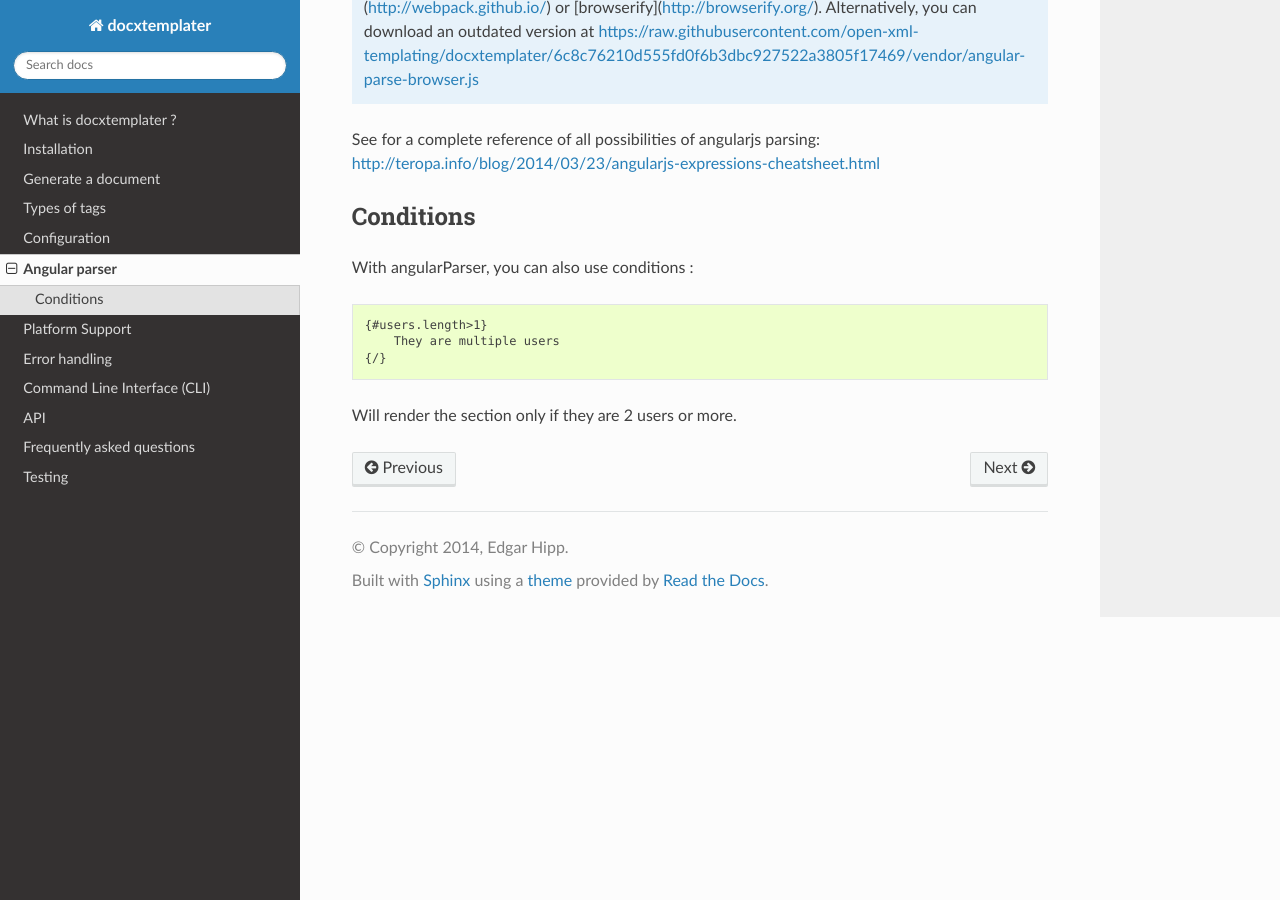
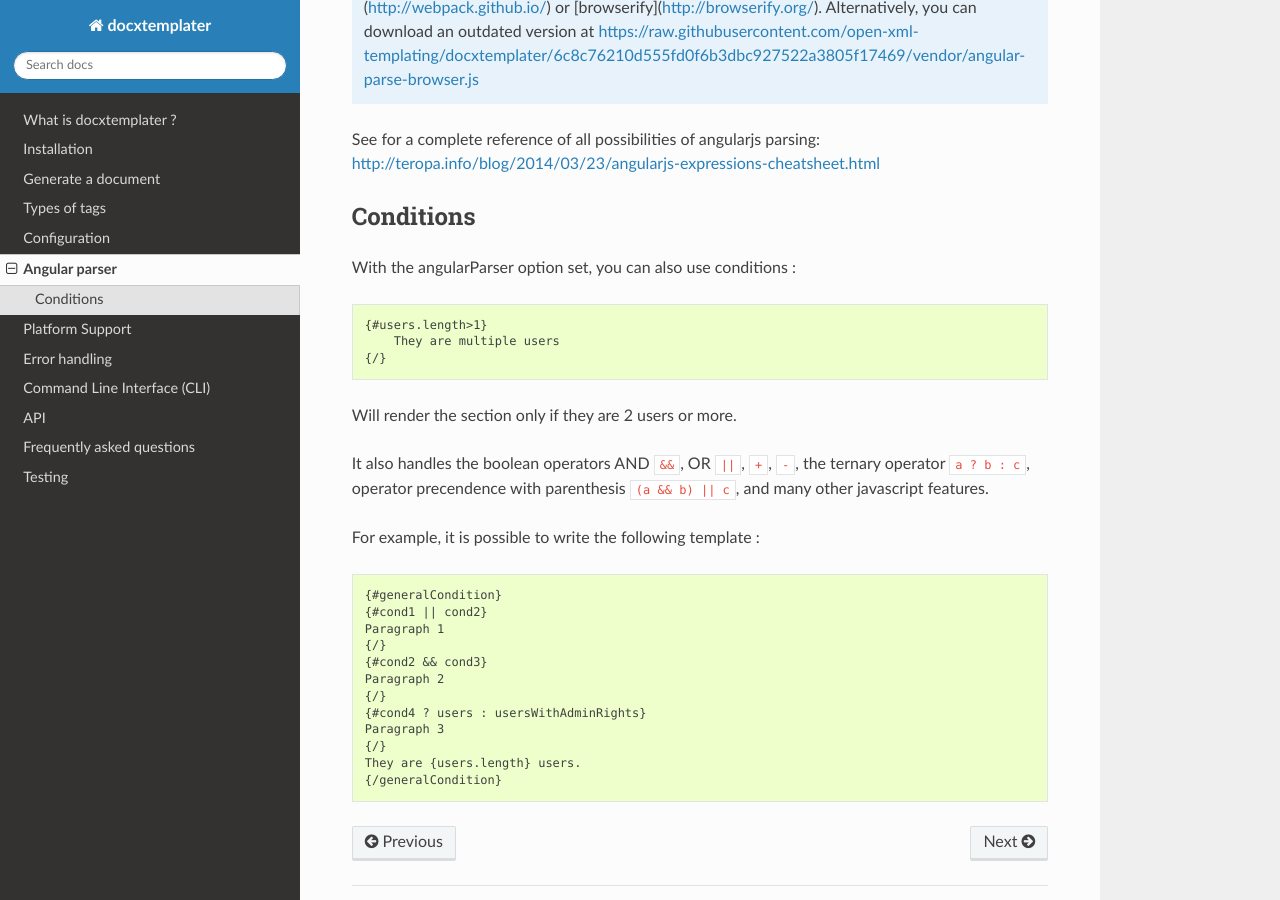
Before and after one commit to open-xml-templating/docxtemplater, a Sphinx documentation site: the page built from docs/source/angular_parse.rst, in a window 1280 px wide and 900 px high, scrolled down 1179 px. Built offline with Sphinx 7.4.7 and the Read the Docs theme 2.0.0, drawn with Linux system fonts in a browser that asks for light colours.

Commit message:
Update documentation about angular parser

```diff
--- a/docs/source/angular_parse.rst
+++ b/docs/source/angular_parse.rst
@@ -67,7 +67,7 @@ http://teropa.info/blog/2014/03/23/angularjs-expressions-cheatsheet.html
 Conditions
 ----------
 
-With angularParser, you can also use conditions :
+With the angularParser option set, you can also use conditions :
 
 .. code-block:: text
 
@@ -76,3 +76,23 @@ With angularParser, you can also use conditions :
     {/}
 
 Will render the section only if they are 2 users or more.
+
+It also handles the boolean operators AND ``&&``, OR ``||``, ``+``, ``-``, the ternary operator ``a ? b : c``, operator precendence with parenthesis ``(a && b) || c``, and many other javascript features.
+
+For example, it is possible to write the following template :
+
+
+.. code-block:: text
+
+    {#generalCondition}
+    {#cond1 || cond2}
+    Paragraph 1
+    {/}
+    {#cond2 && cond3}
+    Paragraph 2
+    {/}
+    {#cond4 ? users : usersWithAdminRights}
+    Paragraph 3
+    {/}
+    They are {users.length} users.
+    {/generalCondition}
```
